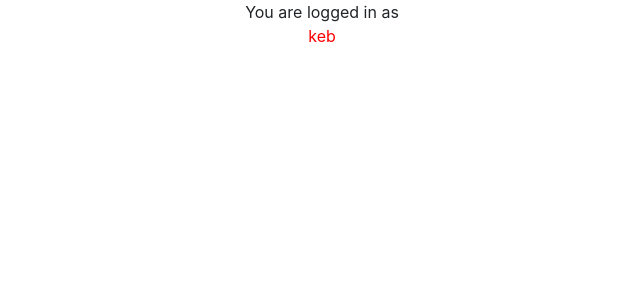
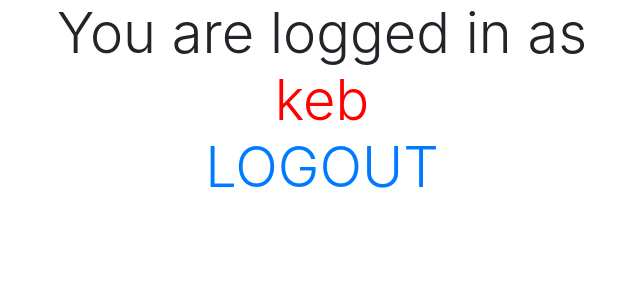
Before and after one commit to Jarmahent/DjangLoginSystem, a Django app: page / in a window 1280 px wide. Shown: the top 300 px of the page, without its empty margins (318-958 px from the left). Run offline with Django 3.2, Linux system fonts and the light colour scheme; a user stored in the database is signed in; some libraries are stand-ins or nearby versions.

Commit message:
Added a logout option

```diff
--- a/loapp/settings.py
+++ b/loapp/settings.py
@@ -120,3 +120,4 @@ USE_TZ = True
 
 STATIC_URL = '/static/'
 LOGIN_REDIRECT_URL = '/homepage'
+LOGOUT_REDIRECT_URL = '/accounts/login'
--- a/login/templates/login/success.html
+++ b/login/templates/login/success.html
@@ -13,12 +13,16 @@
      <![endif]-->
  </head>
 
- <body style="text-align:center;">
+ <body style="text-align:center;" class="display-4">
    {% if user.is_authenticated %}
-   <div>You are logged in as <div style="color:red;">{{ user.get_username }}</div></div>
+   <div>You are logged in as
+     <div style="color:red;">{{ user.get_username }}</div>
+     <div><a HREF="{% url 'logout'%}">LOGOUT</a></div>
+ </div>
    {% else %}
    <div>You are not logged in <a href="/accounts/login">Log in Here</a></div>
    {% endif %}
+
 	<script src="https://stackpath.bootstrapcdn.com/bootstrap/4.1.1/js/bootstrap.min.js"></script>
  </body>
 
```
Also changed, not shown: db.sqlite3.
